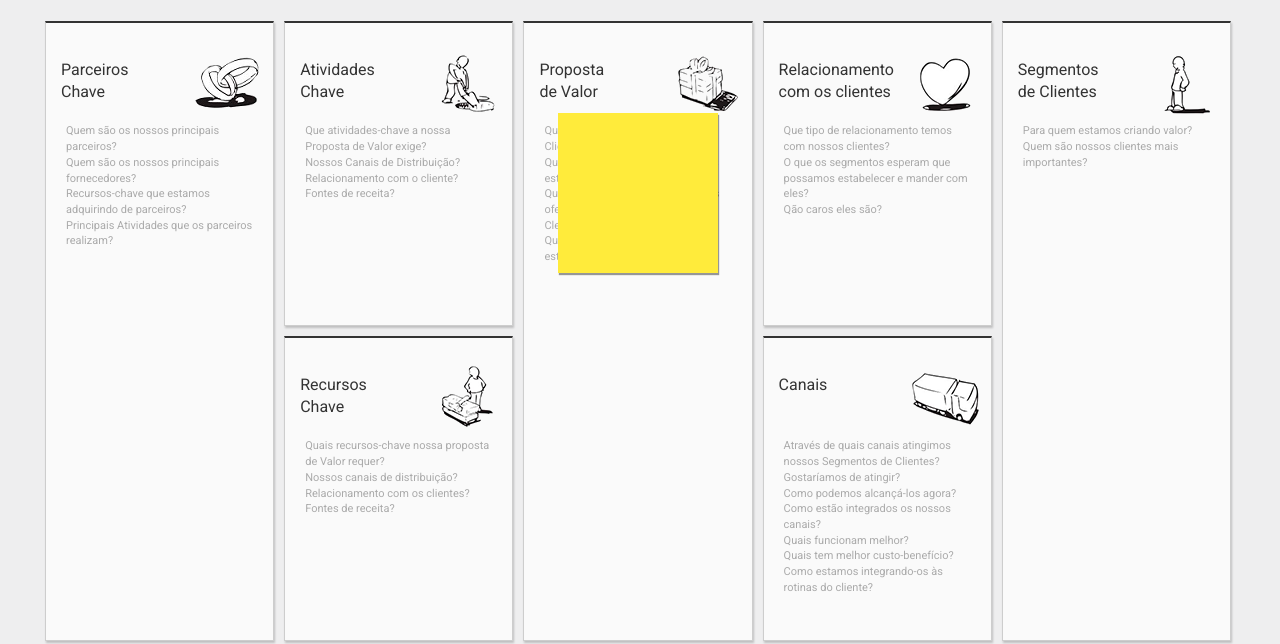
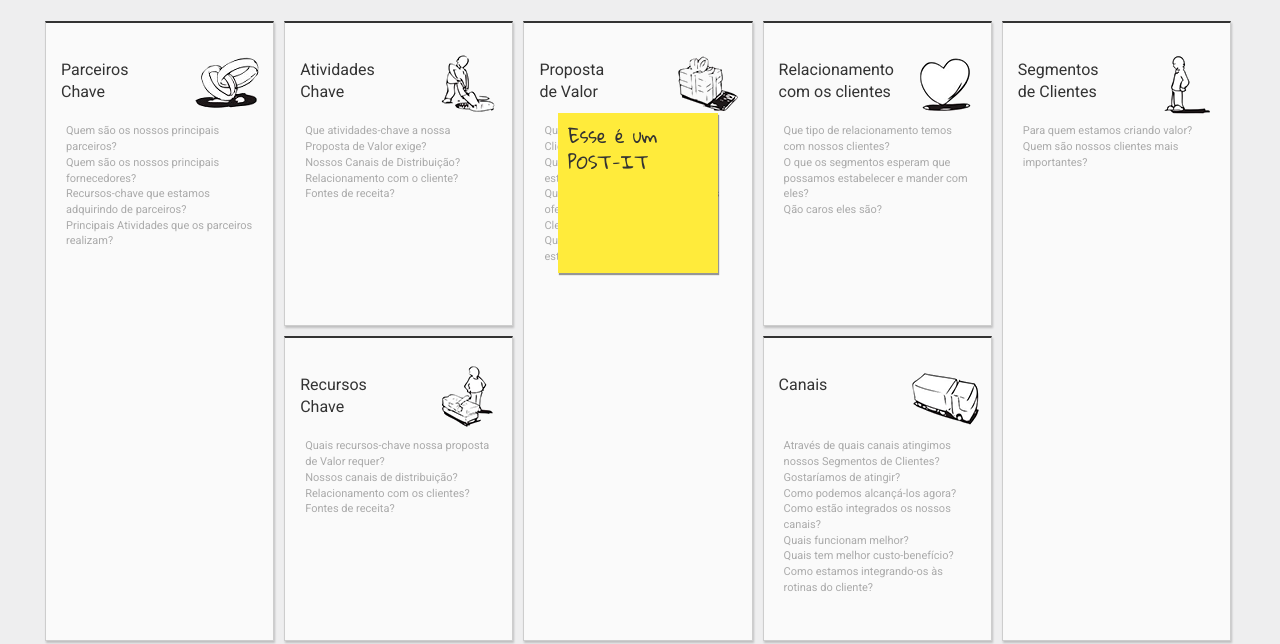
Before and after one commit to Jg-Nascimento/bmcanvas, a plain HTML site: page index.html in a window 1280 px wide. Shown: the part 174-818 px from the top of the page. Drawn offline with nearby package versions, Linux system fonts and the light colour scheme.

Commit message:
texto post-it

```diff
--- a/assets/stylesheets/style.scss
+++ b/assets/stylesheets/style.scss
@@ -1,5 +1,6 @@
 @import 'bootstrap.min.scss';
 @import url(http://fonts.googleapis.com/css?family=Roboto:400,300,700);
+@import url(http://fonts.googleapis.com/css?family=Gloria+Hallelujah);
 
 $width-colunas: 19.1%;
 $height-colunas-gr: 620px;
@@ -167,10 +168,13 @@ div.post-its {
   width: 160px;
   height: 160px;
   position: relative;
+  font-size: 18px;
+  padding: 10px;
   z-index: 9;
   background-color:  #ffeb3b;
   box-shadow: 1px 2px 1px rgba(0,0,0,0.4);
   @extend .centralizar;
+  font-family: 'Gloria Hallelujah';
 }
 
 // FIM POST-ITS
--- a/index.html
+++ b/index.html
@@ -97,7 +97,7 @@
       </p>
 
       <div class="post-its" id="draggable">
-
+        Esse é um POST-IT
       </div>
 
     </div>
```
Also changed, not shown: assets/stylesheets/style.css.
